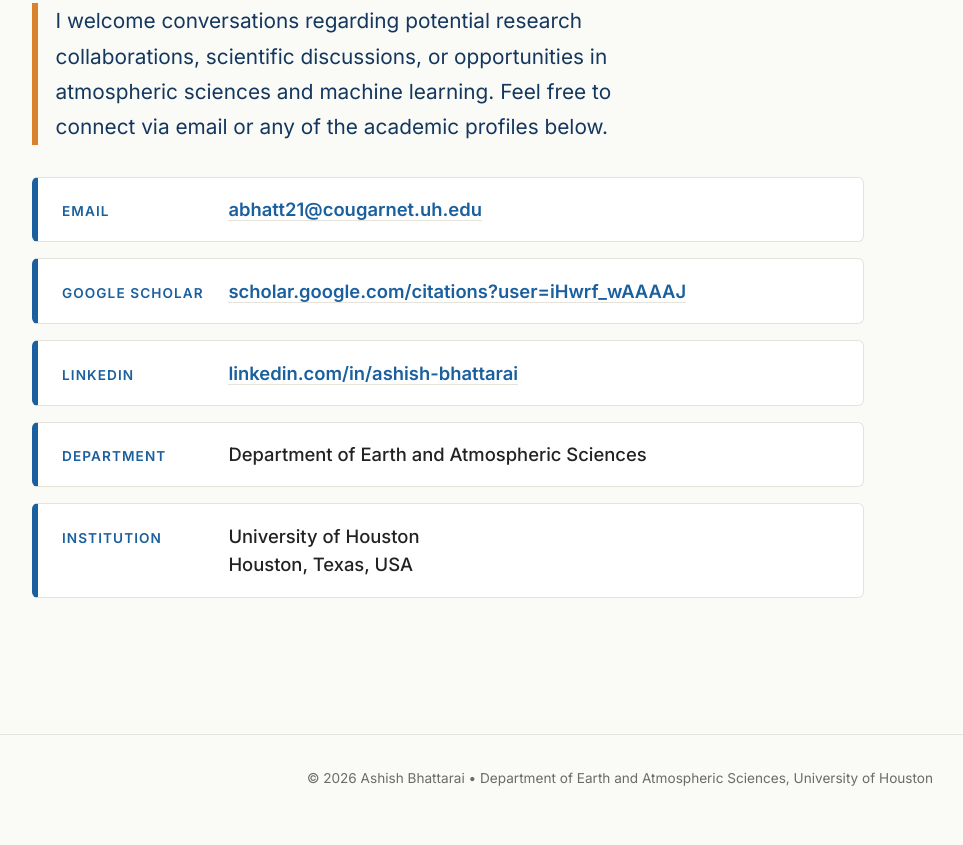
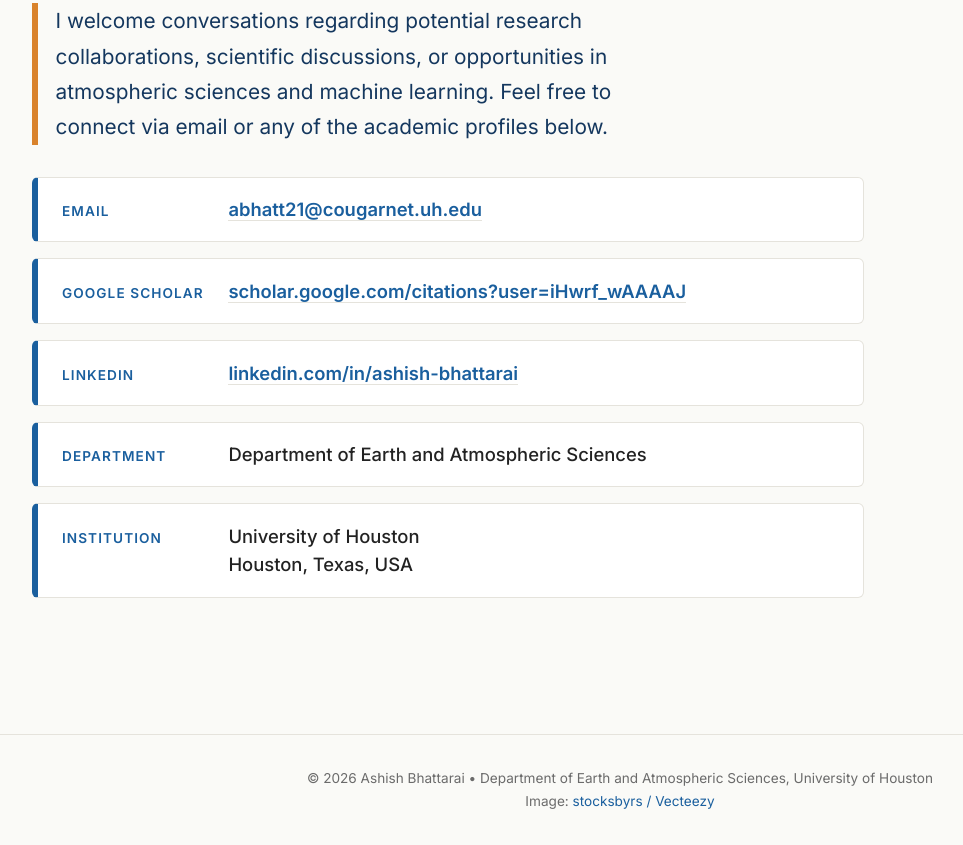
Before and after one commit to asheeshb12/asheeshb12.github.io, a plain HTML site: page contact.html in a window 1280 px wide. Shown: the part 540-1385 px from the top of the page, without its empty margins (20-983 px from the left). Before the commit the page ends 1362 px from the top, so only its background shows below. Drawn offline with nearby package versions, Linux system fonts and the light colour scheme.

Commit message:
Add banner image credit to footer
Co-Authored-By: Claude Sonnet 5.5 <noreply@anthropic.com>

```diff
--- a/contact.html
+++ b/contact.html
@@ -87,7 +87,8 @@
 
     <footer>
         <div class="container">
-            &copy; 2026 Ashish Bhattarai &bull; Department of Earth and Atmospheric Sciences, University of Houston
+            &copy; 2026 Ashish Bhattarai &bull; Department of Earth and Atmospheric Sciences, University of Houston<br>
+            Image: <a href="https://www.vecteezy.com/-/46674178-ethereal-clouds-drift-through-the-expansive-sky" target="_blank" rel="noopener">stocksbyrs / Vecteezy</a>
         </div>
     </footer>
 </body>
```
Also changed, not shown: cv.html (+2 -1 lines), index.html (+2 -1 lines), presentations.html (+2 -1 lines), projects.html (+2 -1 lines), publications.html (+2 -1 lines).
